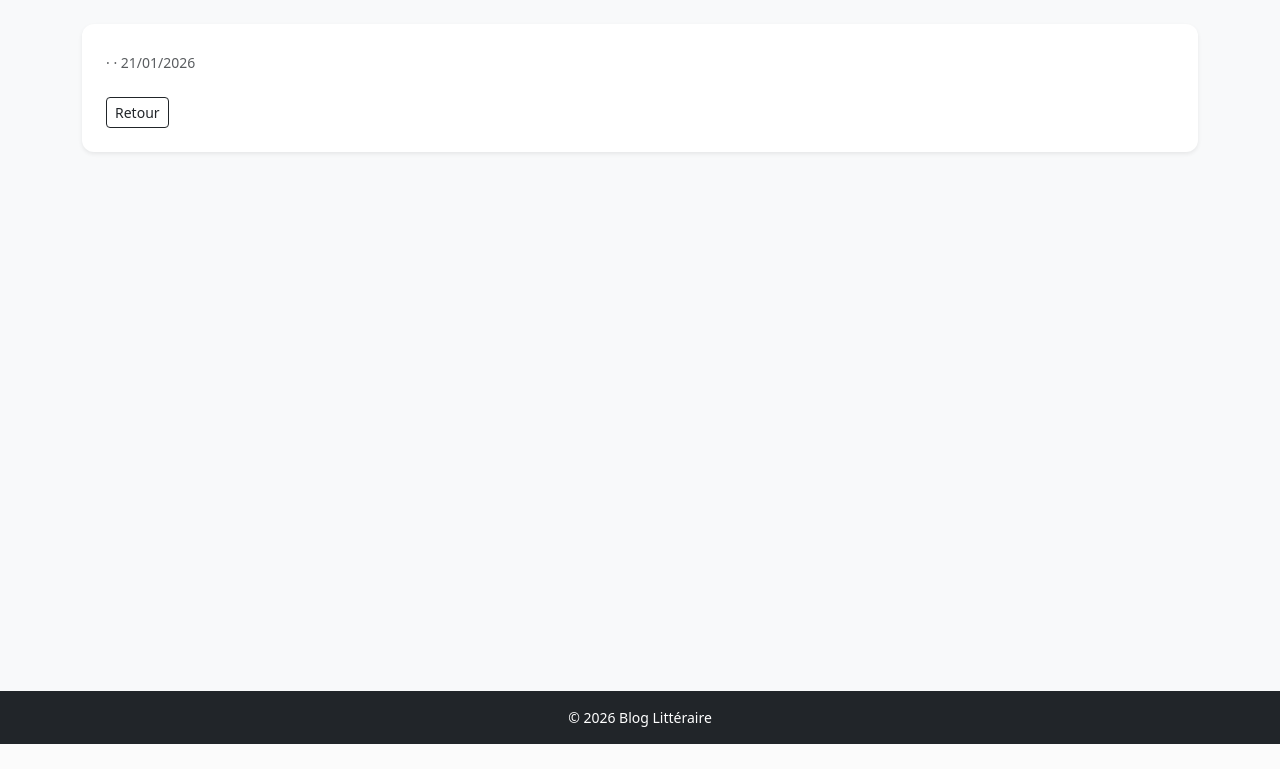
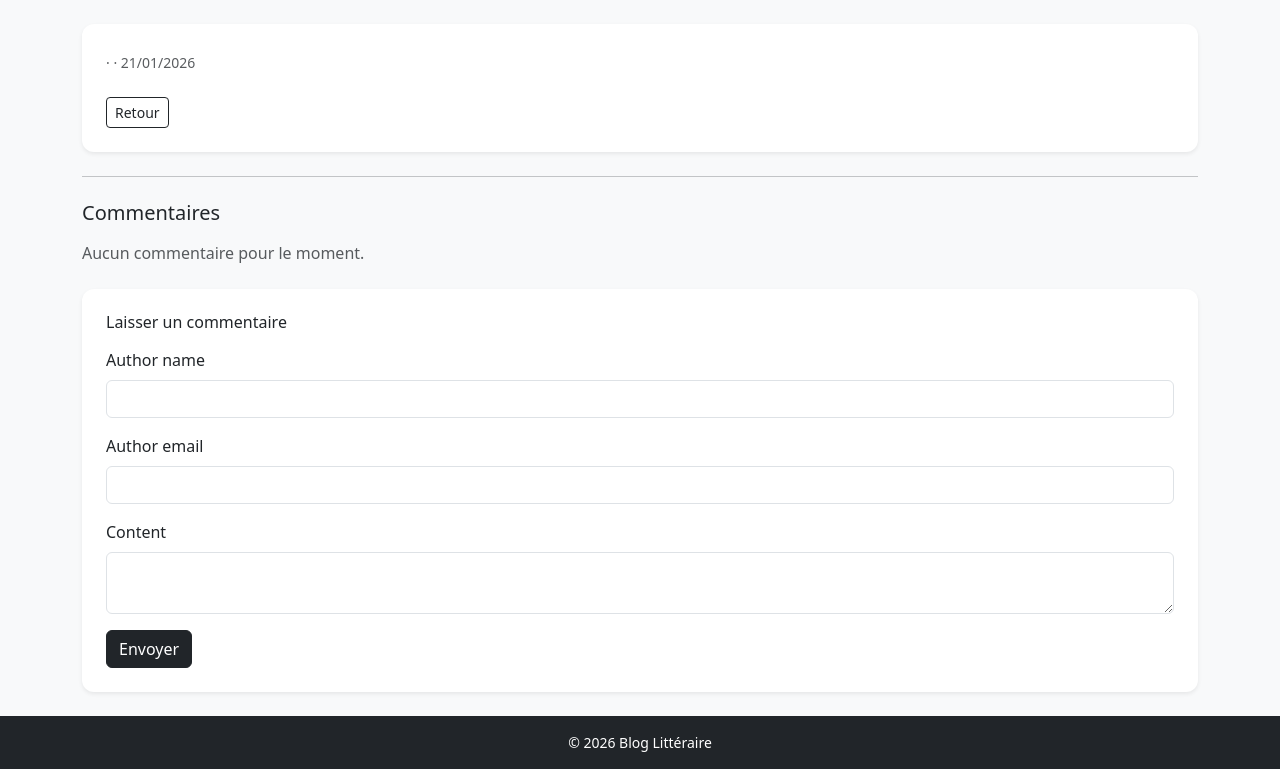
Before and after one commit to smaachaoui/blog, a Symfony app: template templates/blog/show.html.twig in a window 1280 px wide. Shown: the part 56-825 px from the top of the page. Before the commit the page ends 800 px from the top, so only its background shows below. Run offline with Twig, Linux system fonts and the light colour scheme; the template is opened without the code that fills it, so the values that code supplies are empty; form fields are guessed from the names that the template uses; style sheets or scripts are compiled from the project's sources; some libraries are stand-ins or nearby versions.

Commit message:
Rajout de la section des commentaires

```diff
--- a/templates/blog/show.html.twig
+++ b/templates/blog/show.html.twig
@@ -17,4 +17,45 @@
             <a href="{{ path('app_home') }}" class="btn btn-outline-dark btn-sm">Retour</a>
         </div>
     </article>
+
+    <hr class="my-4">
+
+    <section>
+        <h2 class="h5 mb-3">Commentaires</h2>
+
+        {% if comments is empty %}
+            <p class="text-muted mb-4">Aucun commentaire pour le moment.</p>
+        {% else %}
+            <div class="d-flex flex-column gap-3 mb-4">
+                {% for comment in comments %}
+                    <div class="card shadow-sm page-card">
+                        <div class="card-body p-3">
+                            <div class="d-flex justify-content-between align-items-center mb-2">
+                                <strong>{{ comment.authorName }}</strong>
+                                <span class="text-muted small">{{ comment.createdAt|date('d/m/Y H:i') }}</span>
+                            </div>
+                            <div>
+                                {{ comment.content|nl2br }}
+                            </div>
+                        </div>
+                    </div>
+                {% endfor %}
+            </div>
+        {% endif %}
+
+        <div class="card shadow-sm page-card">
+            <div class="card-body p-4">
+                <h3 class="h6 mb-3">Laisser un commentaire</h3>
+
+                {{ form_start(commentForm) }}
+                    {{ form_row(commentForm.authorName) }}
+                    {{ form_row(commentForm.authorEmail) }}
+                    {{ form_row(commentForm.content) }}
+
+                    <button class="btn btn-dark">Envoyer</button>
+                {{ form_end(commentForm) }}
+            </div>
+        </div>
+    </section>
+
 {% endblock %}
```
Lines whose indentation alone changed are shown as unchanged.
